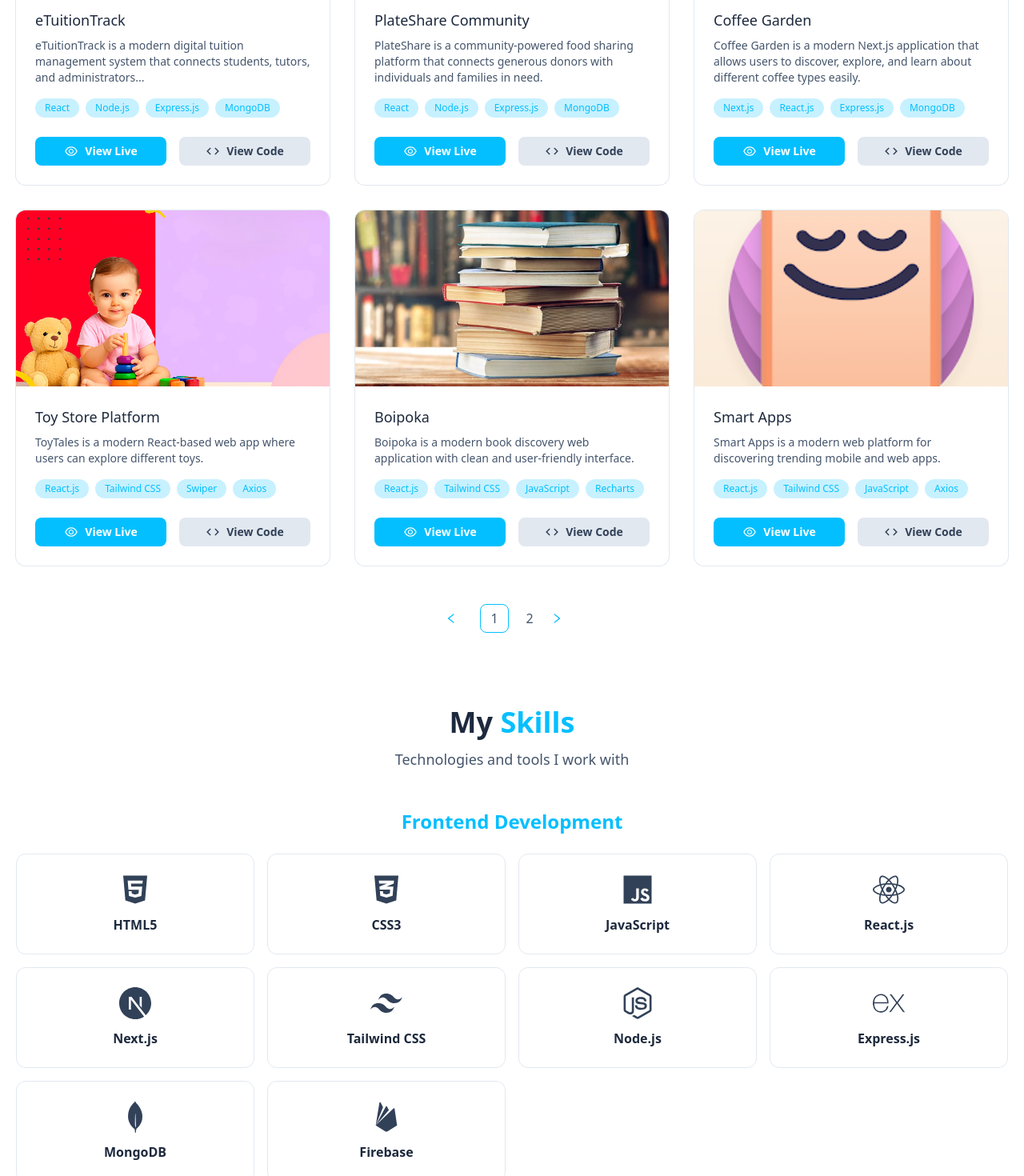
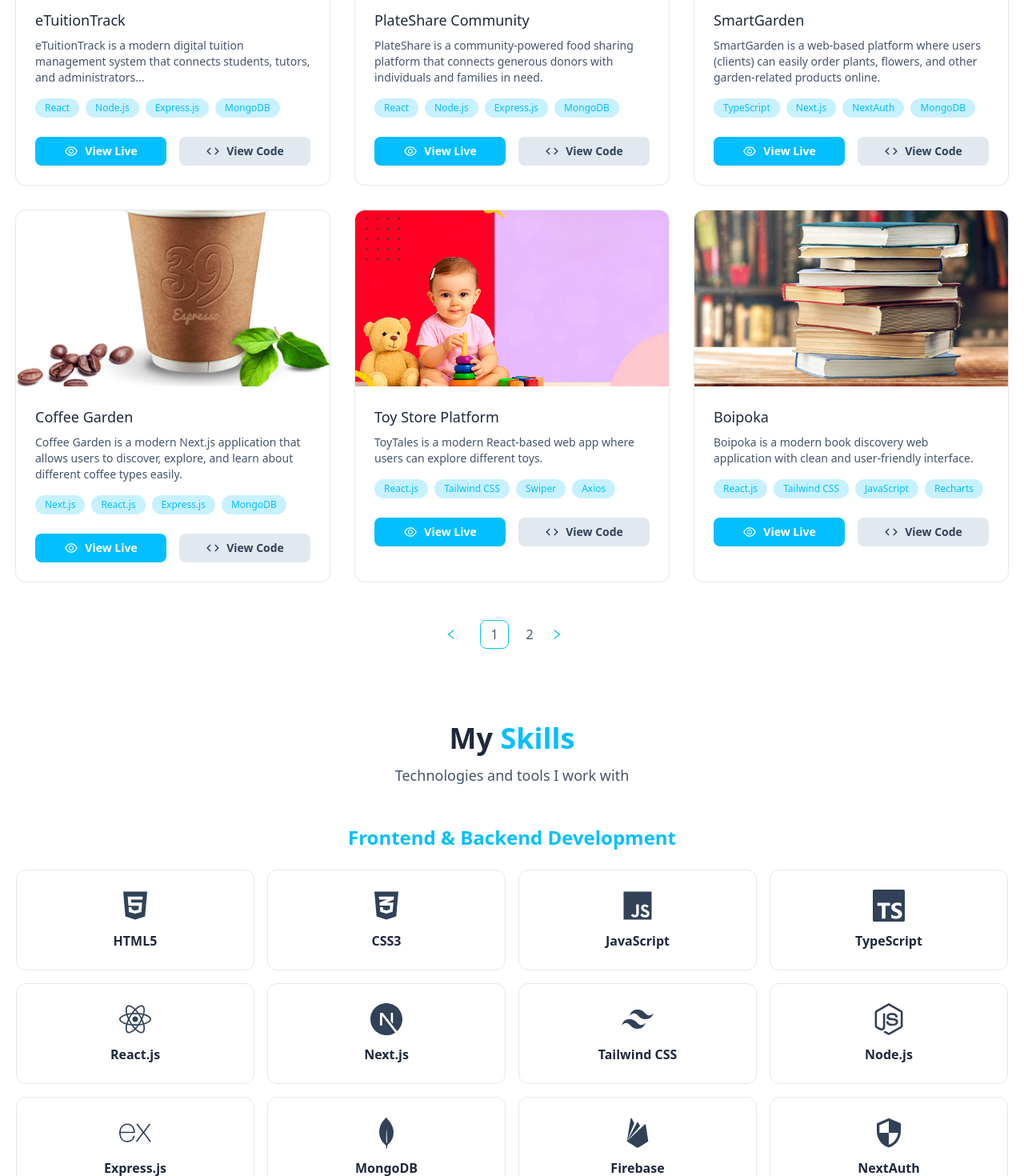
Before and after one commit to ashadulislam6156rs/Portfolio, a React (Vite) app: page / in a window 1280 px wide. Shown: the part 2300-3770 px from the top of the page at 80% size. Built offline with nearby package versions, Linux system fonts and the light colour scheme.

Commit message:
added the new project and update my skills and resume

```diff
--- a/src/Componants/Banner.jsx
+++ b/src/Componants/Banner.jsx
@@ -164,7 +164,7 @@ const Banner = () => {
               transition={{ delay: 0.7 }}
               whileHover={{ scale: 1.05 }}
               className="mt-8 flex gap-2 items-center self-center lg:self-start bg-[#04bfff] text-black font-medium py-3 px-8 rounded-full shadow-[0_0_15px_#04bfff] hover:shadow-[0_0_30px_#04bfff]"
-              href="/Mern_Stack_Developer_Resume.pdf"
+              href="/Full-Stack_Ashadul_islam.pdf"
               download
             >
               <FaDownload />
--- a/src/Componants/Projects.jsx
+++ b/src/Componants/Projects.jsx
@@ -30,6 +30,15 @@ const projects = [
     tags: ["React", "Node.js", "Express.js", "MongoDB"],
     live: "https://plateshare-community.netlify.app/",
     code: "https://github.com/ashadulislam6156rs/PlateShare-Community-Client.git",
+  },
+  {
+    title: "SmartGarden",
+    description:
+      "SmartGarden is a web-based platform where users (clients) can easily order plants, flowers, and other garden-related products online.",
+    image: "https://images.unsplash.com/photo-1485955900006-10f4d324d411",
+    tags: ["TypeScript", "Next.js", "NextAuth", "MongoDB"],
+    live: "https://smart-garden-gules.vercel.app/",
+    code: "https://github.com/ashadulislam6156rs/smart-garden-with-next-and-typescript.git",
   },
   {
     title: "Coffee Garden",
--- a/src/Componants/Skills.jsx
+++ b/src/Componants/Skills.jsx
@@ -15,15 +15,18 @@ import {
   SiMongodb,
   SiNetlify,
   SiNextdotjs,
+  SiTypescript,
   SiVercel,
 } from "react-icons/si";
 import Container from "./Container";
 import AOS from "aos";
+import { MdSecurity } from "react-icons/md";
 
 const frontendSkills = [
   { name: "HTML5", icon: <FaHtml5 size={40} /> },
   { name: "CSS3", icon: <FaCss3Alt size={40} /> },
   { name: "JavaScript", icon: <FaJs size={40} /> },
+  { name: "TypeScript", icon: <SiTypescript size={40} /> },
   { name: "React.js", icon: <FaReact size={40} /> },
   { name: "Next.js", icon: <SiNextdotjs size={40} /> },
   { name: "Tailwind CSS", icon: <RiTailwindCssFill size={40} /> },
@@ -31,6 +34,7 @@ const frontendSkills = [
   { name: "Express.js", icon: <SiExpress size={40} /> },
   { name: "MongoDB", icon: <SiMongodb size={40} /> },
   { name: "Firebase", icon: <RiFirebaseFill size={40} /> },
+  { name: "NextAuth", icon: <MdSecurity size={40} /> },
 ];
 
 const toolsSkills = [
@@ -133,7 +137,7 @@ const Skills = () => {
         </div>
 
         {/* Skill Groups */}
-        <SkillGroup title="Frontend Development" skills={frontendSkills} />
+        <SkillGroup title="Frontend & Backend Development" skills={frontendSkills} />
         <SkillGroup title="Tools & Deployment" skills={toolsSkills} />
       </section>
     </Container>
```
Also changed, not shown: 2 other files (tests, documents, lock files or other folders).
